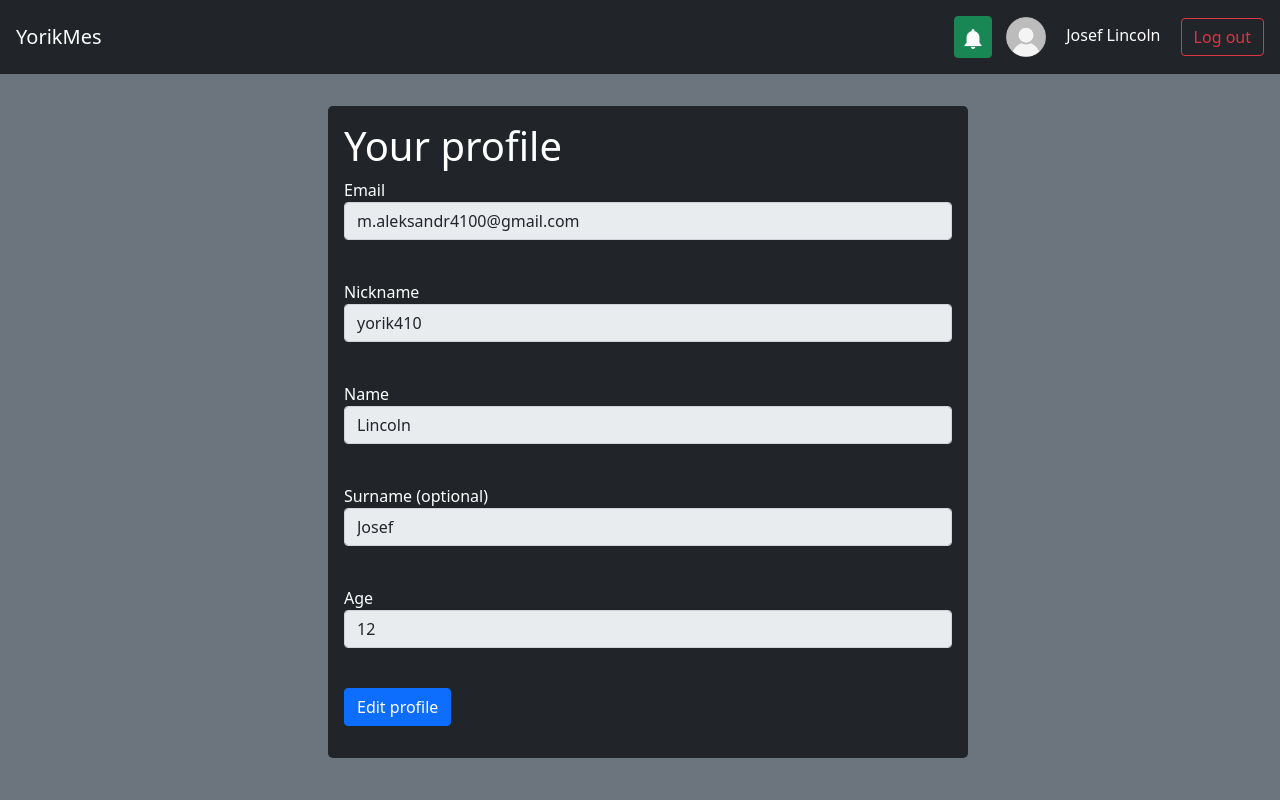
After one commit to yorik410/messenger, a Flask app: page /profile in a window 1280 px wide. The commit adds this page. Run offline with Flask 3, Linux system fonts and the light colour scheme; a user stored in the database is signed in.

Commit message:
profile view and edit

```diff
--- a/db_scripts/forms/login_form.py
+++ b/db_scripts/forms/login_form.py
@@ -36,3 +36,13 @@ class RegisterForm(FlaskForm):
 
     def check_password(self, password):  # Вроде не нужно
         return check_password_hash(self.hashed_password, password)
+
+
+class EditProfileForm(FlaskForm):
+    email = EmailField('Email', validators=[DataRequired()])
+    nickname = StringField('Nickname', validators=[DataRequired()])
+    surname = StringField('Surname (optional)')
+    name = StringField('Name', validators=[DataRequired()])
+    age = IntegerField("Age", validators=[DataRequired()])
+
+    submit = SubmitField('Submit edit')
--- a/main.py
+++ b/main.py
@@ -8,7 +8,7 @@ from db_scripts.data.chats import Chat
 from db_scripts.data.messages import Message
 from db_scripts.data.notifications import Notification
 
-from db_scripts.forms.login_form import LoginForm, RegisterForm
+from db_scripts.forms.login_form import LoginForm, RegisterForm, EditProfileForm
 from db_scripts.forms.add_chat import AddChatForm
 from db_scripts.forms.send_message import SendMessageForm
 
@@ -273,6 +273,56 @@ def notification_submit_rj(id):
     return redirect(url)
 
 
+@app.route("/profile", methods=["GET", "POST"])
+def profile():
+    edit = request.args.get("edit", type=bool, default=False)
+    if current_user.is_authenticated:
+        db_sess = db_session.create_session()
+        form = EditProfileForm()
+        form.email.data = current_user.email
+        if form.validate_on_submit():
+            temp = ["email", "nickname", "name", "surname", "age"]
+            for i in temp:
+                if (eval(f"form.{i}.data") != eval(f"current_user.{i}") and not (eval(f"current_user.{i}") is None
+                                                                                 and not eval(f"form.{i}.data"))):
+                    break
+            else:
+                return redirect("/profile")
+
+            if "@" in form.nickname.data:
+                return render_template("profile.html", title="Profile", edit=edit, form=form,
+                                       message='Don\'t use "@" in nickname')
+
+            if len(form.nickname.data) < 5:
+                return render_template("profile.html", title="Profile", edit=edit, form=form,
+                                       message="Nickname length should be more than 4 characters")
+
+            if len(form.nickname.data) > 15:
+                return render_template("profile.html", title="Profile", edit=edit, form=form,
+                                       message="Nickname length should be less than 16 characters")
+
+            if db_sess.query(User).filter(User.nickname == form.nickname.data, User.id != current_user.id).first():
+                db_sess.close()
+                return render_template("profile.html", title="Profile", edit=edit, form=form,
+                                       message="User with this nickname already exists")
+
+            user = db_sess.query(User).get(current_user.id)
+            user.nickname = form.nickname.data
+            user.name = form.name.data
+            user.surname = form.surname.data if form.surname.data else None
+            user.age = form.age.data
+            user.modified_date = datetime.datetime.now()
+            db_sess.commit()
+            return redirect("/profile")
+        else:
+            form.nickname.data = current_user.nickname
+            form.name.data = current_user.name
+            form.surname.data = current_user.surname if current_user.surname else ""
+            form.age.data = current_user.age
+        return render_template("profile.html", title="Profile", edit=edit, form=form)
+    return redirect("/")
+
+
 @app.route('/logout')
 @login_required
 def logout():
--- a/templates/base.html
+++ b/templates/base.html
@@ -36,8 +36,10 @@
                 <button class="btn btn-success opener p-2" type="button" aria-controls="modal-example" onclick="window['modal-example'].showModal()" style="margin-right: 10px;">
                     <img src="{{ url_for('static', filename='img/notification-bell.png') }}" width="20" height="20" alt="">
                 </button>
-                <img src="{{ url_for('static', filename='img/user-profile-icon.png') }}" width="40" height="40" alt="">
-                <span class="text-white p-3" id="name_label">{% if current_user.surname %}{{ current_user.surname }}{% endif %} {{ current_user.name }}</span>
+                <a href="/profile" style="text-decoration: none;">
+                    <img src="{{ url_for('static', filename='img/user-profile-icon.png') }}" width="40" height="40" alt="">
+                    <span class="text-white p-3" id="name_label">{% if current_user.surname %}{{ current_user.surname }}{% endif %} {{ current_user.name }}</span>
+                </a>
                 <style>
                     #name_label {
                       white-space: nowrap;
--- /dev/null
+++ b/templates/profile.html
@@ -0,0 +1,63 @@
+{% extends "base.html" %}
+
+{% block content %}
+    <div class="bg-dark p-3 rounded-3" style="width: 50vw; transform: translate(50%, 0);">
+        {% if edit %}<h1>Edit profile</h1>{% else %}<h1>Your profile</h1>{% endif %}
+        <form action="" method="post">
+            {{ form.hidden_tag() }}
+
+            <p>
+                {{ form.email.label }}<br>
+                {{ form.email(class="form-control", type="email", disabled=True, readonly=True) }}<br>
+                {% for error in form.email.errors %}
+                    <p class="alert alert-danger" role="alert">
+                        {{ error }}
+                    </p>
+                {% endfor %}
+            </p>
+            <p>
+                {{ form.nickname.label }}<br>
+                {{ form.nickname(class="form-control", disabled=not edit, readonly=not edit) }}<br>
+                {% for error in form.nickname.errors %}
+                    <p class="alert alert-danger" role="alert">
+                        {{ error }}
+                    </p>
+                {% endfor %}
+            </p>
+            <p>
+                {{ form.name.label }}<br>
+                {{ form.name(class="form-control", disabled=not edit, readonly=not edit) }}<br>
+                {% for error in form.name.errors %}
+                    <p class="alert alert-danger" role="alert">
+                        {{ error }}
+                    </p>
+                {% endfor %}
+            </p>
+            <p>
+                {{ form.surname.label }}<br>
+                {{ form.surname(class="form-control", disabled=not edit, readonly=not edit) }}<br>
+                {% for error in form.surname.errors %}
+                    <p class="alert alert-danger" role="alert">
+                        {{ error }}
+                    </p>
+                {% endfor %}
+            </p>
+            <p>
+                {{ form.age.label }}<br>
+                {{ form.age(class="form-control", disabled=not edit, readonly=not edit) }}<br>
+                {% for error in form.age.errors %}
+                    <p class="alert alert-danger" role="alert">
+                        {{ error }}
+                    </p>
+                {% endfor %}
+            </p>
+            <p>{{ message }}</p>
+            {% if edit %}
+                <p><a href="/edit_password" class="btn btn-primary">Edit password</a></p>
+                <p>{{ form.submit(type="submit", class="btn btn-success") }}</p>
+            {% else %}
+                <p><a href="/profile?edit=true" class="btn btn-primary">Edit profile</a></p>
+            {% endif %}
+        </form>
+    </div>
+{% endblock %}
```
Also changed, not shown: db/messenger.db.
